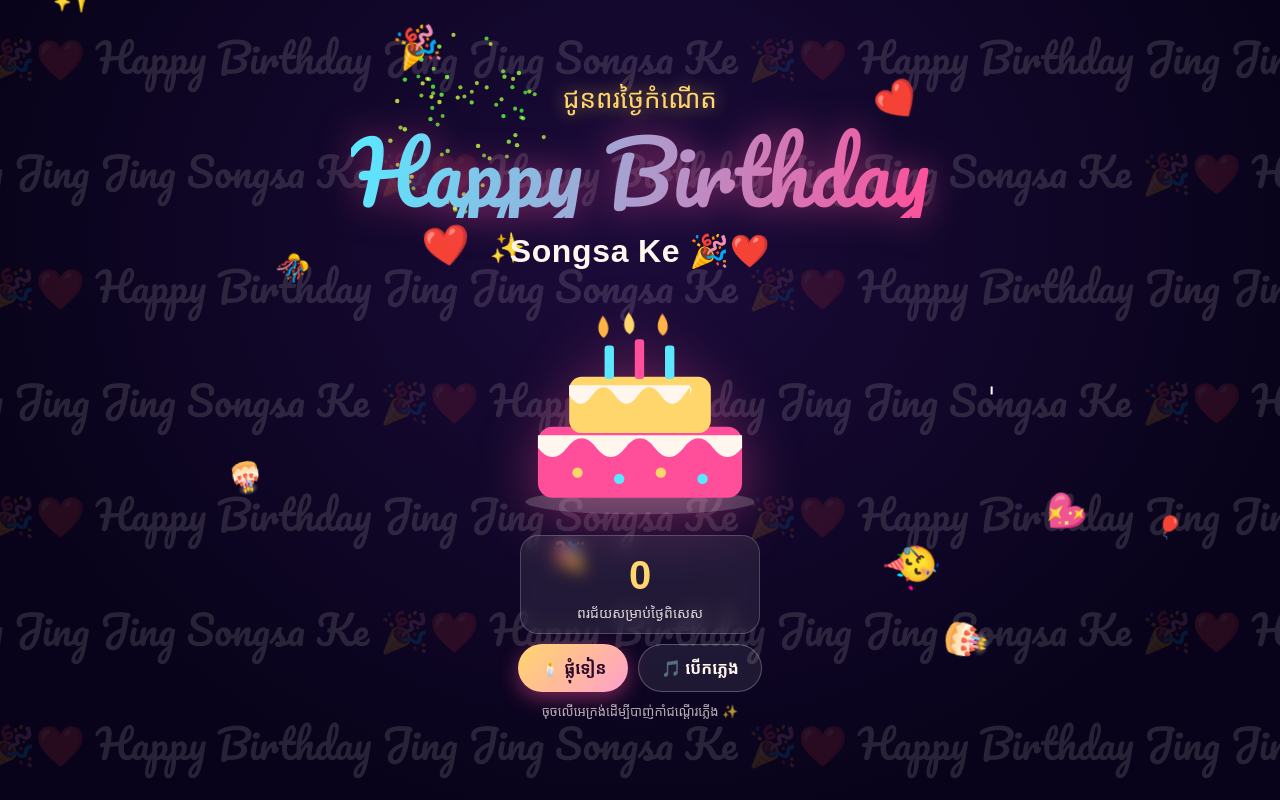
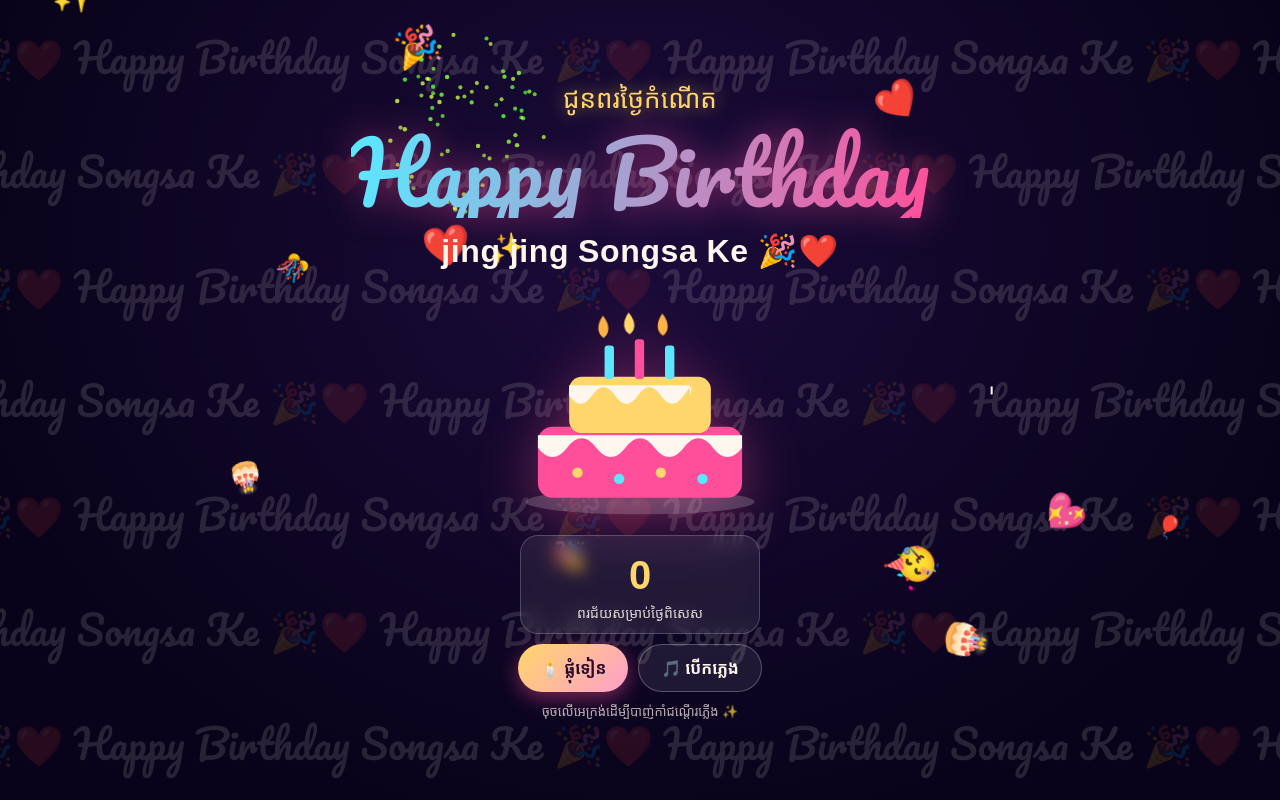
Before and after one commit to ZHE-a-sud/happy-bithday, a plain HTML site: page index.html in a window 1280 px wide. Drawn offline with Linux system fonts and the light colour scheme; no server answers; a web font is replaced by a local one.

Commit message:
Update birthday message and music functionality

```diff
--- a/index.html
+++ b/index.html
@@ -50,7 +50,7 @@ button:focus-visible{outline:3px solid var(--cyan);outline-offset:3px}
 <main class="stage" id="stage">
   <p class="kh">ជូនពរថ្ងៃកំណើត</p>
   <h1>Happy Birthday</h1>
-  <p class="name">Songsa Ke 🎉❤️</p>
+  <p class="name">jing jing Songsa Ke 🎉❤️</p>
 
   <svg class="cake" id="cake" viewBox="0 0 240 230" role="img" aria-label="នំខេកថ្ងៃកំណើតមានទៀនបី">
     <ellipse cx="120" cy="212" rx="110" ry="12" fill="#ffffff" opacity=".18"/>
@@ -79,7 +79,7 @@ button:focus-visible{outline:3px solid var(--cyan);outline-offset:3px}
 
 <script>
 (function(){
-  var NAME='Jing Jing Songsa Ke 🎉❤️ ';
+  var NAME='Songsa Ke 🎉❤️ ';
   var bg=document.getElementById('bg');
   for(var r=0;r<7;r++){var d=document.createElement('div');d.className='row';d.textContent=('Happy Birthday '+NAME).repeat(14);bg.appendChild(d);}
 
@@ -135,17 +135,31 @@ button:focus-visible{outline:3px solid var(--cyan);outline-offset:3px}
     }else{lit=true;cake.classList.remove('out');blow.textContent='🕯️ ផ្លុំទៀន';count(0);}
   });
 
-  // music: Happy Birthday via WebAudio
-  var F={C:523.25,D:587.33,E:659.25,F:698.46,G:392,A:440,B:493.88,c:523.25,d:587.33,e:659.25,f:698.46,g:783.99};
+  // music: plays song.mp3 if you upload one, otherwise a built-in Happy Birthday tune
+  var F={B:493.88,A:440,G:392,c:523.25,d:587.33,e:659.25,f:698.46,g:783.99};
   var SONG=[['G',.75],['G',.25],['A',1],['G',1],['c',1],['B',2],['G',.75],['G',.25],['A',1],['G',1],['d',1],['c',2],['G',.75],['G',.25],['g',1],['e',1],['c',1],['B',1],['A',2],['f',.75],['f',.25],['e',1],['c',1],['d',1],['c',2]];
-  var ac,playing=false,timer;
-  var mb=document.getElementById('music');
-  function tone(f,t,d){var o=ac.createOscillator(),g=ac.createGain();o.type='triangle';o.frequency.value=f;g.gain.setValueAtTime(0,t);g.gain.linearRampToValueAtTime(.18,t+.03);g.gain.exponentialRampToValueAtTime(.001,t+d);o.connect(g);g.connect(ac.destination);o.start(t);o.stop(t+d+.05);}
-  function play(){var t=ac.currentTime+.1,beat=.5;SONG.forEach(function(n){tone(F[n[0]],t,n[1]*beat*.95);t+=n[1]*beat;});timer=setTimeout(function(){if(playing)play();},(t-ac.currentTime+1.2)*1000);}
+  function makeWav(){
+    var sr=22050,beat=.5,total=0;SONG.forEach(function(n){total+=n[1]*beat;});
+    var len=Math.ceil((total+1.5)*sr),data=new Float32Array(len),t=0;
+    SONG.forEach(function(n){var f=F[n[0]],d=n[1]*beat,s=Math.floor(t*sr),e=Math.min(len,s+Math.floor((d+.25)*sr));
+      for(var i=s;i<e;i++){var x=(i-s)/sr,env=Math.min(1,x/.01)*Math.exp(-x*2.2);
+        data[i]+=.32*env*(Math.sin(6.283*f*x)+.4*Math.sin(12.566*f*x)+.15*Math.sin(18.85*f*x));}
+      t+=d;});
+    var buf=new ArrayBuffer(44+len*2),v=new DataView(buf);
+    function w(o,str){for(var i=0;i<str.length;i++)v.setUint8(o+i,str.charCodeAt(i));}
+    w(0,'RIFF');v.setUint32(4,36+len*2,true);w(8,'WAVEfmt ');v.setUint32(16,16,true);v.setUint16(20,1,true);v.setUint16(22,1,true);v.setUint32(24,sr,true);v.setUint32(28,sr*2,true);v.setUint16(32,2,true);v.setUint16(34,16,true);w(36,'data');v.setUint32(40,len*2,true);
+    for(var i=0;i<len;i++){var sm=Math.max(-1,Math.min(1,data[i]));v.setInt16(44+i*2,sm*32767,true);}
+    return URL.createObjectURL(new Blob([buf],{type:'audio/wav'}));
+  }
+  var src=makeWav(),audio=null,playing=false,mb=document.getElementById('music');
+  try{fetch('song.mp3',{method:'HEAD'}).then(function(r){if(r.ok)src='song.mp3';}).catch(function(){});}catch(e){}
   mb.addEventListener('click',function(){
     try{
-      if(!playing){ac=ac||new (window.AudioContext||window.webkitAudioContext)();ac.resume();playing=true;mb.textContent='🔇 បិទភ្លេង';play();}
-      else{playing=false;clearTimeout(timer);ac.close();ac=null;mb.textContent='🎵 បើកភ្លេង';}
+      if(!playing){
+        if(!audio){audio=new Audio(src);audio.loop=true;audio.volume=1;}
+        var p=audio.play();if(p&&p.catch)p.catch(function(){});
+        playing=true;mb.textContent='🔇 បិទភ្លេង';
+      }else{audio.pause();playing=false;mb.textContent='🎵 បើកភ្លេង';}
     }catch(e){}
   });
 })();
```
